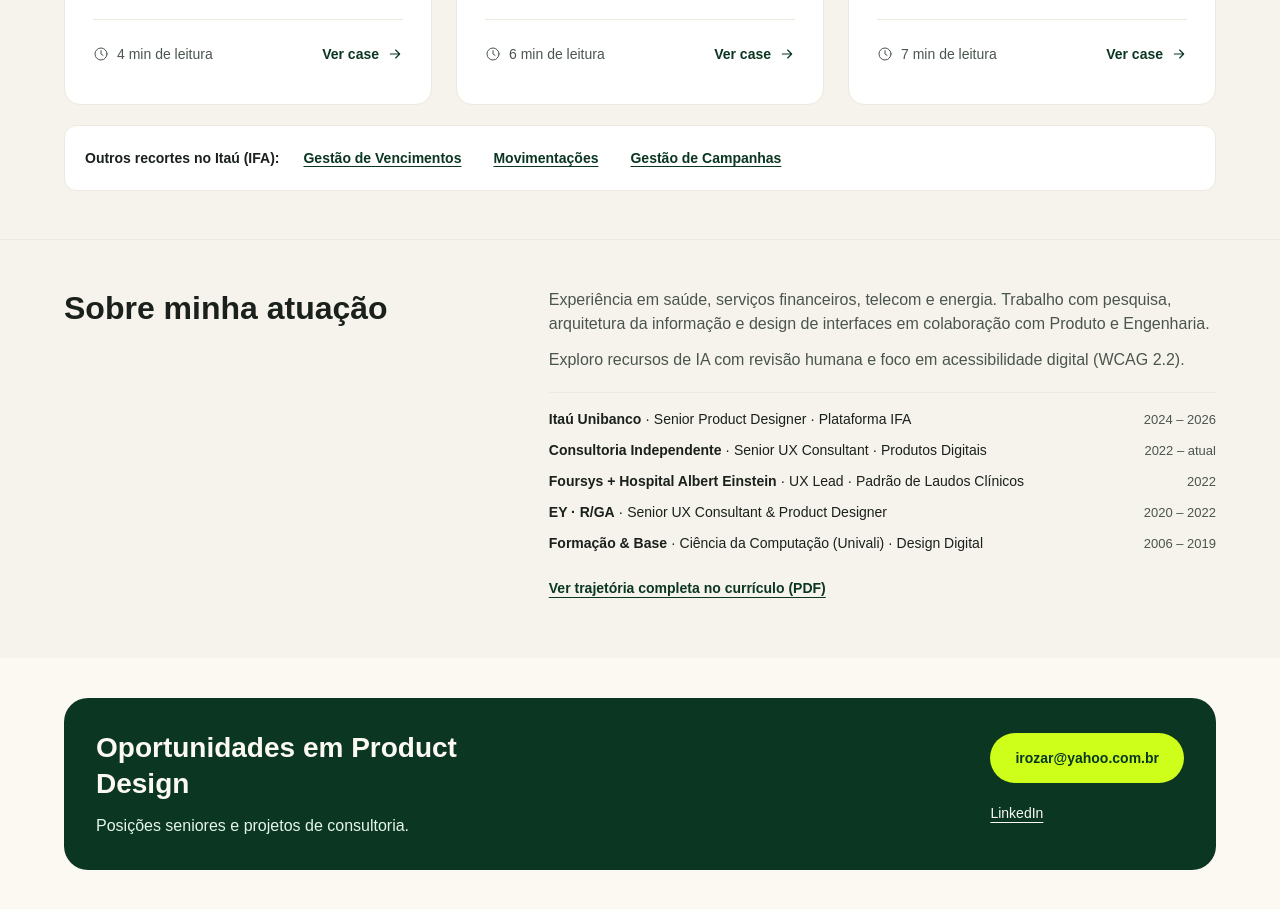
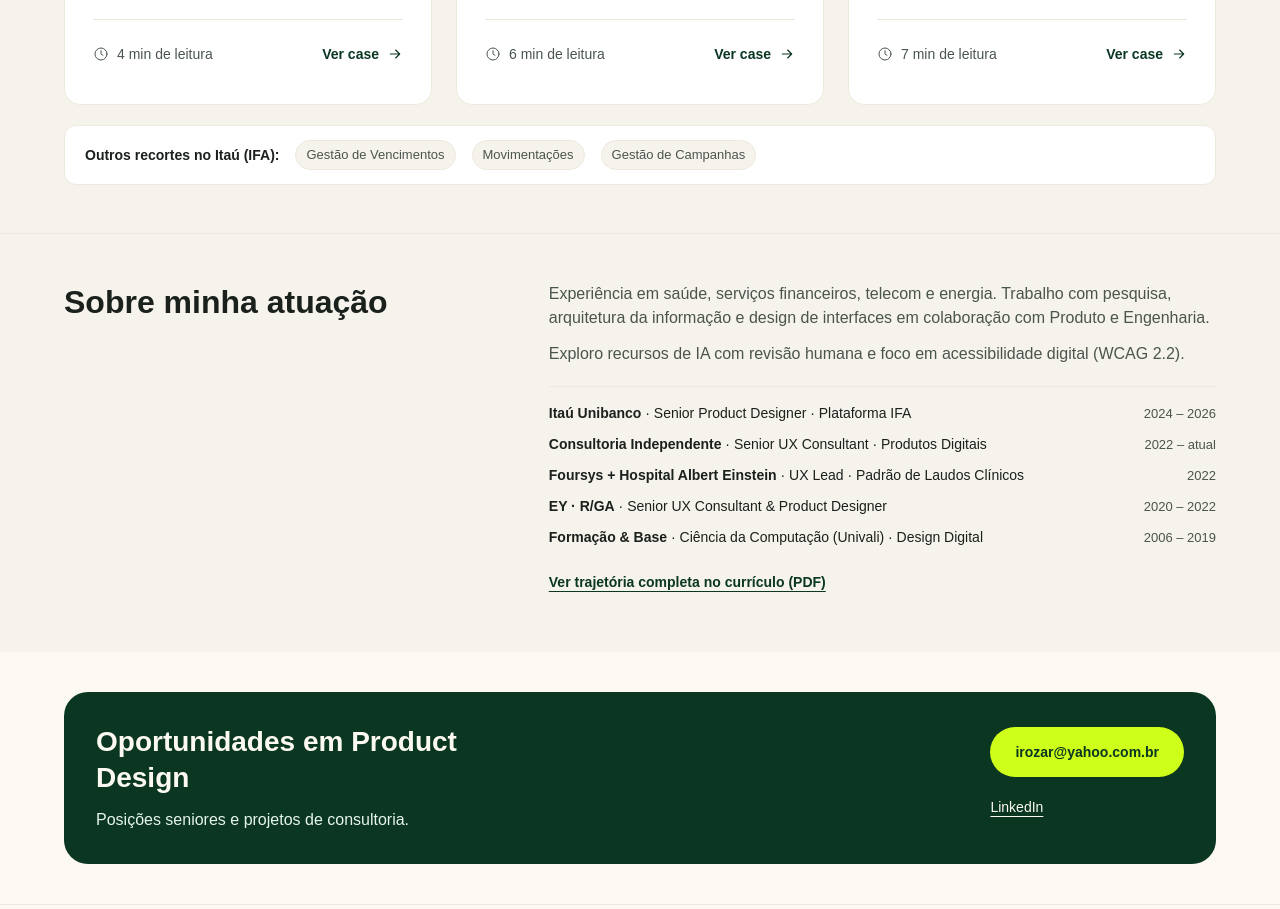
Before and after one commit to israelfull-commits/portfolio, a React (Vite) app in the folder site/: page / in a window 1280 px wide. Shown: the part 1440-2349 px from the top of the page. Built offline with nearby package versions, Linux system fonts and the light colour scheme; a web font is replaced by a local one.

Commit message:
chore(home): temporarily deactivate Itaú submodule links into static informative pills

```diff
--- a/site/src/pages/Home.tsx
+++ b/site/src/pages/Home.tsx
@@ -118,12 +118,12 @@ export default function Home() {
                 </article>
               ))}
             </div>
-            <nav className="pf-home-submodules" aria-label="Outros módulos do ecossistema Itaú IFA">
+            <div className="pf-home-submodules" aria-label="Outros módulos do ecossistema Itaú IFA">
               <span className="pf-home-submodules-label">Outros recortes no Itaú (IFA):</span>
               {itauSubmodules.map(item => (
-                <Link key={item.href} href={item.href}>{item.label}</Link>
+                <span key={item.href} className="pf-home-submodules-item">{item.label}</span>
               ))}
-            </nav>
+            </div>
           </div>
         </section>
         <section className="pf-about pf-section" id="sobre" aria-labelledby="about-title">
--- a/site/src/portfolio.css
+++ b/site/src/portfolio.css
@@ -1302,6 +1302,7 @@
 .pf-home-compact .pf-project:hover .pf-project-link svg, .pf-home-compact .pf-button:hover svg { transform: translateX(3px); }
 .pf-home-compact .pf-home-submodules a { padding: 4px 8px; border-radius: 6px; transition: background-color 160ms ease, color 160ms ease; }
 .pf-home-compact .pf-home-submodules a:hover { background: rgba(10, 54, 34, 0.06); }
+.pf-home-compact .pf-home-submodules-item { display: inline-flex; align-items: center; padding: 4px 10px; border-radius: 999px; background: var(--paper-deep); border: 1px solid var(--line); color: var(--ink-muted); font-size: 13px; font-weight: 500; }
 @media (prefers-reduced-motion: reduce) {
   .pf-home-compact .pf-project, .pf-home-compact .pf-featured, .pf-home-compact .pf-case-preview img, .pf-home-compact .pf-project-link svg, .pf-home-compact .pf-button svg { transition: none !important; transform: none !important; }
 }
```
Also changed, not shown: 1 other file (tests, documents, lock files or other folders).
